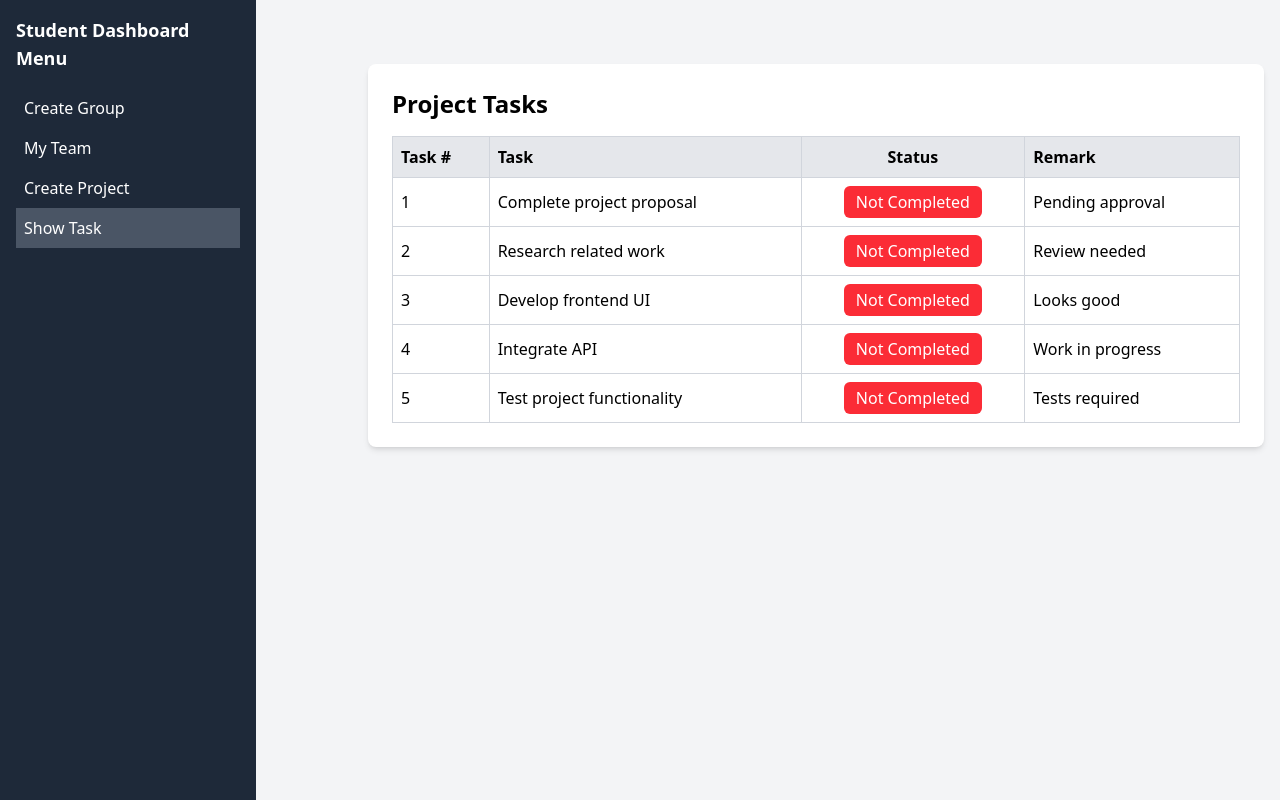
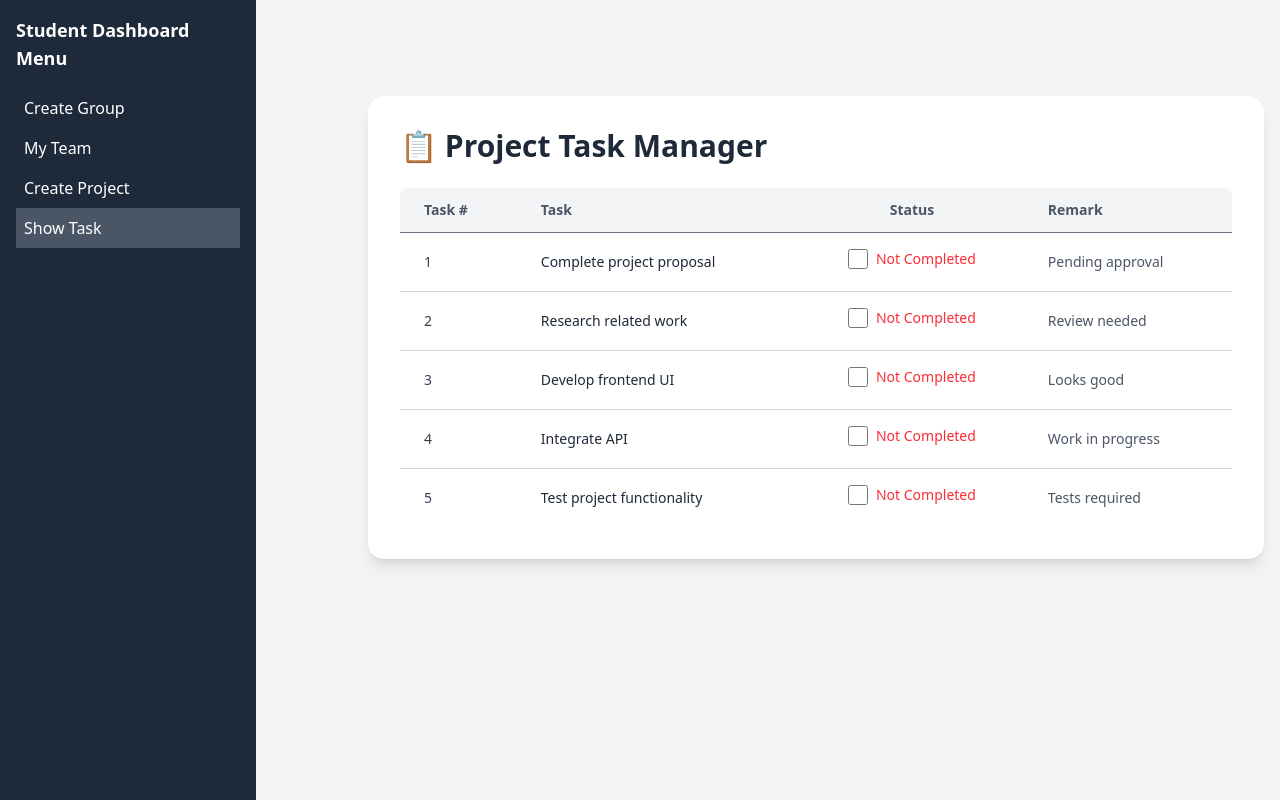
Before and after one commit to adibmahmud007/capstone-hub, a React (Vite) app: page /studentDashboard in a window 1280 px wide. Both pictures are taken after a click on the item "Show Task". Shown: the top 800 px of the page. Built offline with nearby package versions, Linux system fonts and the light colour scheme.

Commit message:
show task checkbox added

```diff
--- a/src/components/StudentDashboard/StudentDashboard.jsx
+++ b/src/components/StudentDashboard/StudentDashboard.jsx
@@ -538,6 +538,9 @@ const CreateProject = () => {
 
 
 
+
+
+
 const ShowTask = () => {
     const [tasks, setTasks] = useState([
         { id: 1, task: "Complete project proposal", completed: false, remark: "Pending approval" },
@@ -547,54 +550,54 @@ const ShowTask = () => {
         { id: 5, task: "Test project functionality", completed: false, remark: "Tests required" },
     ]);
 
-
     const toggleCompletion = (id) => {
         setTasks(tasks.map(task => {
             if (task.id === id) {
                 const updatedTask = { ...task, completed: !task.completed };
-
-                // Show toast based on completion status
-                if (updatedTask.completed) {
-                    toast.success('Task completed successfully!'); // Success toast
-                } else {
-                    toast.error('Task is not completed!'); // Error toast
-                }
-
+                updatedTask.completed
+                    ? toast.success('Task completed successfully!')
+                    : toast.error('Task is not completed!');
                 return updatedTask;
             }
             return task;
         }));
     };
 
+    return (
+        <div className="max-w-5xl mx-auto mt-8 p-8 bg-white rounded-2xl shadow-lg transition-all">
+            <h2 className="text-3xl font-semibold text-gray-800 mb-6">📋 Project Task Manager</h2>
 
-    return (
-        <div className="max-w-4xl mx-auto p-6 bg-white rounded-lg lg:shadow-md">
-            <h2 className="text-2xl font-bold mb-4">Project Tasks</h2>
-
-            <div className="overflow-x-auto">
-                <table className="w-full border-collapse border border-gray-300">
-                    <thead>
-                        <tr className="bg-gray-200">
-                            <th className="border border-gray-300 p-2 text-left">Task #</th>
-                            <th className="border border-gray-300 p-2 text-left">Task</th>
-                            <th className="border border-gray-300 p-2 text-center">Status</th>
-                            <th className="border border-gray-300 p-2 text-left">Remark</th>
+            <div className="overflow-x-auto rounded-lg">
+                <table className="min-w-full divide-y divide-gray-500">
+                    <thead className="bg-gray-100">
+                        <tr>
+                            <th className="px-6 py-3 text-left text-sm font-semibold text-gray-600">Task #</th>
+                            <th className="px-6 py-3 text-left text-sm font-semibold text-gray-600">Task</th>
+                            <th className="px-6 py-3 text-center text-sm font-semibold text-gray-600">Status</th>
+                            <th className="px-6 py-3 text-left text-sm font-semibold text-gray-600">Remark</th>
                         </tr>
                     </thead>
-                    <tbody>
+                    <tbody className="bg-white divide-y divide-gray-300">
                         {tasks.map(({ id, task, completed, remark }) => (
-                            <tr key={id} className="hover:bg-gray-100">
-                                <td className="border border-gray-300 p-2">{id}</td>
-                                <td className="border border-gray-300 p-2">{task}</td>
-                                <td className="border border-gray-300 p-2 text-center">
-                                    <button
-                                        onClick={() => toggleCompletion(id)}
-                                        className={`px-3 py-1 rounded-md text-white transition ${completed ? 'bg-green-500 hover:bg-green-600' : 'bg-red-500 hover:bg-red-600'}`}
-                                    >
-                                        {completed ? "Completed" : "Not Completed"}
-                                    </button>
+                            <tr key={id} className="hover:bg-gray-50 transition-all">
+                                <td className="px-6 py-4 text-sm text-gray-700">{id}</td>
+                                <td className={`px-6 py-4 text-sm ${completed ? "text-gray-400 line-through italic" : "text-gray-800"}`}>
+                                    {task}
                                 </td>
-                                <td className="border border-gray-300 p-2">{remark}</td>
+                                <td className="px-6 py-4 text-center">
+                                    <label className="inline-flex items-center space-x-2 cursor-pointer">
+                                        <input
+                                            type="checkbox"
+                                            checked={completed}
+                                            onChange={() => toggleCompletion(id)}
+                                            className="form-checkbox h-5 w-5 text-green-500 rounded transition duration-300"
+                                        />
+                                        <span className={`text-sm font-medium ${completed ? "text-green-600" : "text-red-500"}`}>
+                                            {completed ? "Completed" : "Not Completed"}
+                                        </span>
+                                    </label>
+                                </td>
+                                <td className="px-6 py-4 text-sm text-gray-600">{remark}</td>
                             </tr>
                         ))}
                     </tbody>
@@ -603,6 +606,11 @@ const ShowTask = () => {
         </div>
     );
 };
+
+
+
+
+
 
 
 // const ApproveJoinRequest = () => {
```
